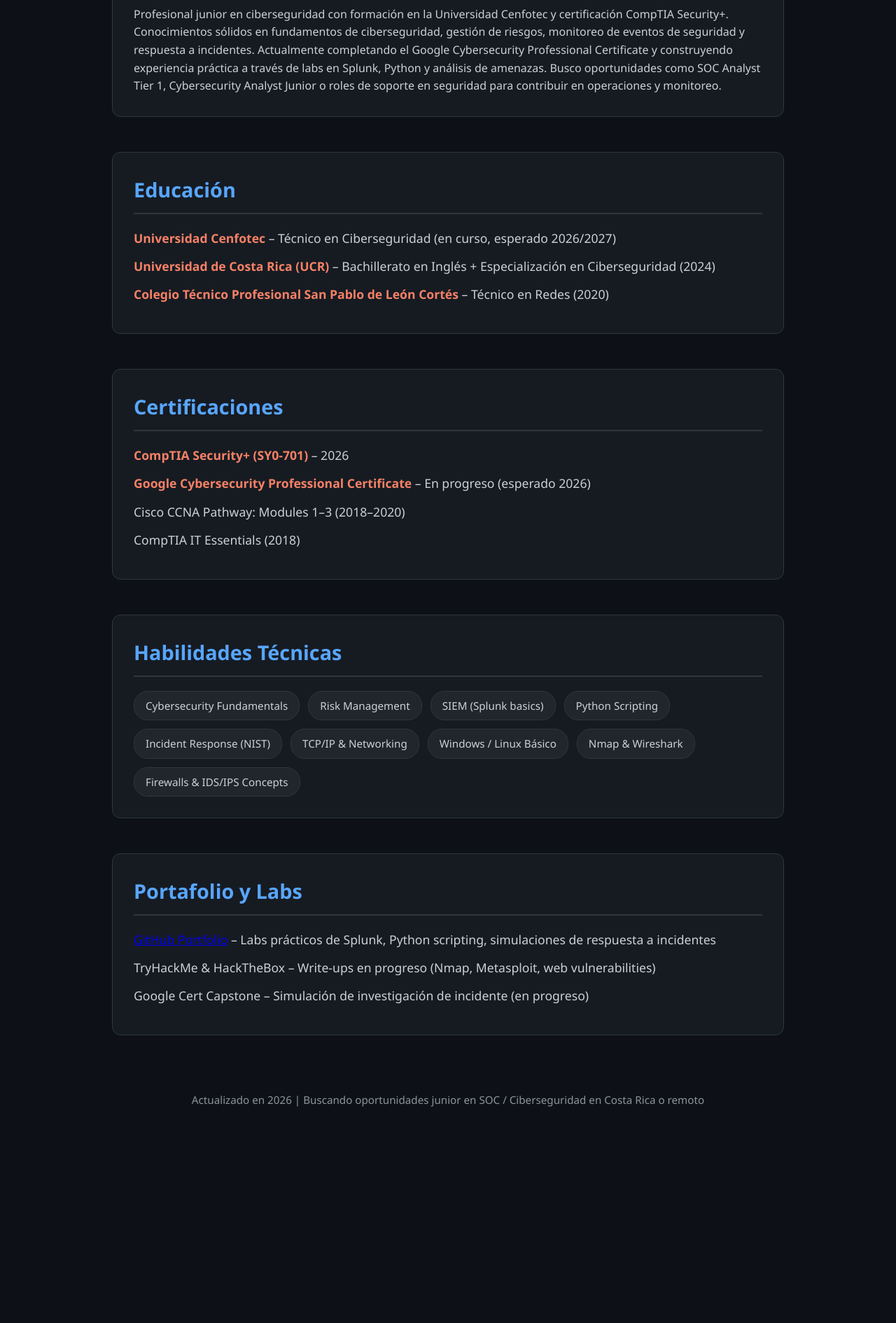
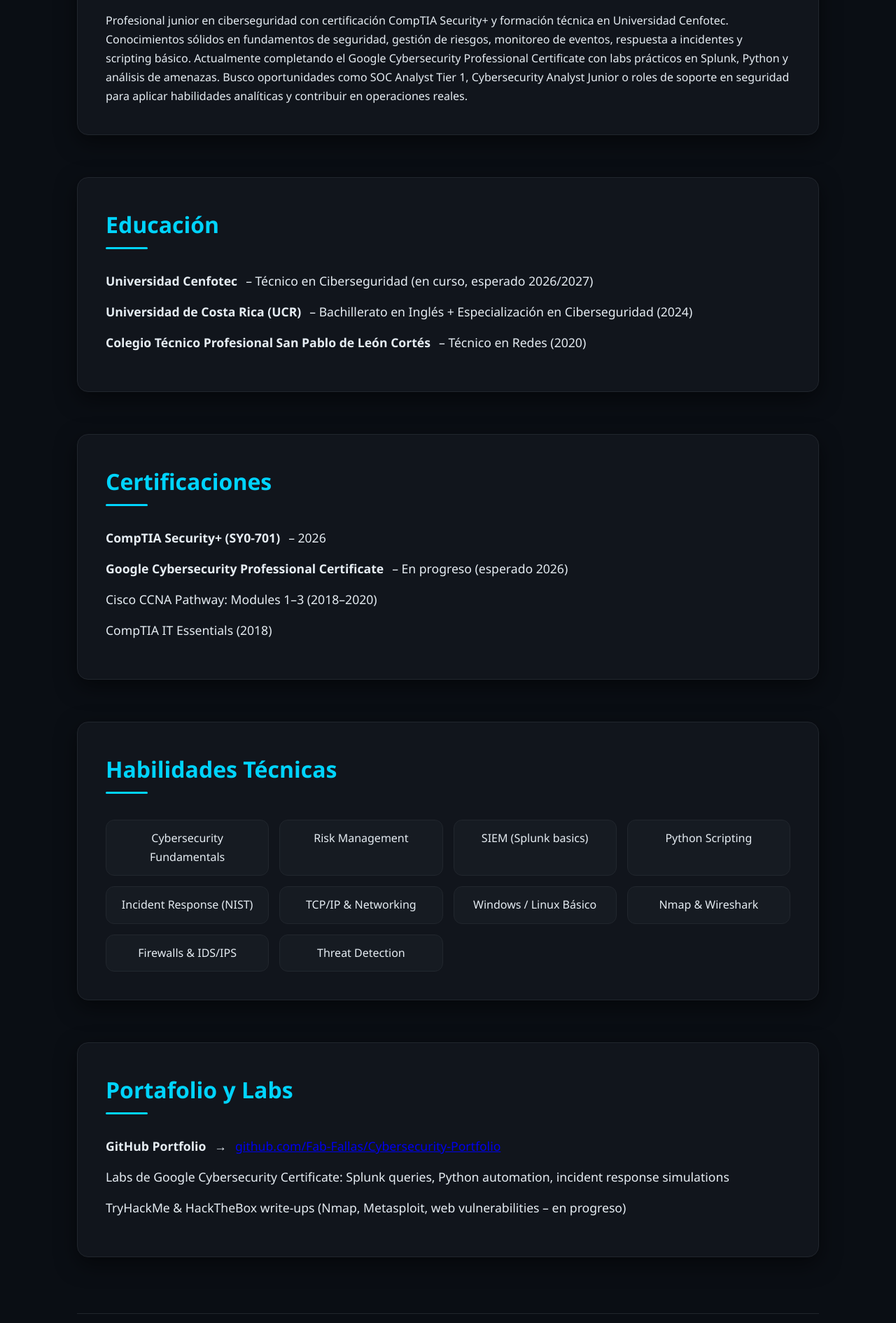
Before and after one commit to Fab-Fallas/Cybersecurity-Portfolio, a plain HTML site: page index.html in a window 1280 px wide. Shown: the part 540-2430 px from the top of the page at 70% size. Before the commit the page ends 2184 px from the top, so only its background shows below. Drawn offline with Linux system fonts and the light colour scheme.

Commit message:
index.html

```diff
--- a/index.html
+++ b/index.html
@@ -7,100 +7,141 @@
   <link rel="stylesheet" href="https://cdnjs.cloudflare.com/ajax/libs/font-awesome/6.5.0/css/all.min.css"/>
   <style>
     :root {
-      --bg: #0d1117;
-      --text: #c9d1d9;
-      --accent: #58a6ff;
-      --accent-dark: #388bfd;
-      --card: #161b22;
-      --border: #30363d;
+      --bg: #0a0e14;
+      --text: #e6edf3;
+      --accent: #00d4ff;
+      --accent-glow: #00d4ff80;
+      --card: #11151c;
+      --border: #21262d;
+      --highlight: #f78166;
     }
-    * {
-      margin: 0;
-      padding: 0;
-      box-sizing: border-box;
-    }
+    * { margin:0; padding:0; box-sizing:border-box; }
     body {
       font-family: 'Segoe UI', system-ui, sans-serif;
       background: var(--bg);
       color: var(--text);
-      line-height: 1.6;
+      line-height: 1.7;
+      min-height: 100vh;
     }
     .container {
-      max-width: 1000px;
+      max-width: 1100px;
       margin: 0 auto;
-      padding: 40px 20px;
+      padding: 60px 20px;
     }
     header {
       text-align: center;
-      padding-bottom: 40px;
+      padding-bottom: 60px;
     }
     h1 {
-      font-size: 3rem;
+      font-size: 3.5rem;
       color: var(--accent);
-      margin-bottom: 8px;
+      text-shadow: 0 0 20px var(--accent-glow);
+      margin-bottom: 12px;
     }
     .subtitle {
-      font-size: 1.3rem;
-      color: #f78166;
-      margin-bottom: 20px;
+      font-size: 1.4rem;
+      color: var(--highlight);
+      margin-bottom: 30px;
     }
-    .contact-info {
-      margin-bottom: 30px;
+    .contact-bar {
+      display: flex;
+      justify-content: center;
+      gap: 30px;
+      margin-bottom: 50px;
+      flex-wrap: wrap;
+    }
+    .contact-item {
+      display: flex;
+      align-items: center;
+      gap: 10px;
       font-size: 1.1rem;
     }
-    .contact-info a {
+    .contact-item a {
       color: var(--accent);
       text-decoration: none;
+      transition: 0.3s;
     }
-    .contact-info a:hover {
-      text-decoration: underline;
+    .contact-item a:hover {
+      color: #fff;
+      text-shadow: 0 0 10px var(--accent);
     }
     section {
-      margin: 50px 0;
-      padding: 30px;
+      margin: 60px 0;
+      padding: 40px;
       background: var(--card);
       border: 1px solid var(--border);
-      border-radius: 12px;
+      border-radius: 16px;
+      box-shadow: 0 10px 30px rgba(0,0,0,0.5);
+      transition: transform 0.3s;
+    }
+    section:hover {
+      transform: translateY(-5px);
     }
     h2 {
       color: var(--accent);
-      font-size: 1.8rem;
-      margin-bottom: 20px;
-      border-bottom: 2px solid var(--border);
-      padding-bottom: 10px;
+      font-size: 2rem;
+      margin-bottom: 25px;
+      position: relative;
+      display: inline-block;
+    }
+    h2:after {
+      content: '';
+      position: absolute;
+      bottom: -8px;
+      left: 0;
+      width: 60px;
+      height: 3px;
+      background: var(--accent);
+      border-radius: 3px;
     }
     ul {
       list-style: none;
+      padding-left: 0;
     }
     li {
-      margin: 12px 0;
+      margin: 14px 0;
       font-size: 1.1rem;
-    }
-    li strong {
-      color: #f78166;
-    }
-    .skills-list {
       display: flex;
-      flex-wrap: wrap;
+      align-items: center;
       gap: 12px;
     }
-    .skill-tag {
+    li i {
+      color: var(--accent);
+      width: 24px;
+      text-align: center;
+    }
+    .skills-grid {
+      display: grid;
+      grid-template-columns: repeat(auto-fit, minmax(200px, 1fr));
+      gap: 15px;
+      margin-top: 20px;
+    }
+    .skill {
+      background: #161b22;
+      padding: 12px 20px;
+      border-radius: 12px;
+      border: 1px solid var(--border);
+      text-align: center;
+      transition: all 0.3s;
+    }
+    .skill:hover {
       background: #21262d;
-      padding: 8px 16px;
-      border-radius: 20px;
-      font-size: 0.95rem;
-      border: 1px solid var(--border);
+      border-color: var(--accent);
+      transform: translateY(-3px);
+      box-shadow: 0 5px 15px var(--accent-glow);
     }
     footer {
       text-align: center;
-      margin-top: 60px;
-      padding: 20px;
+      margin-top: 80px;
+      padding: 30px;
       color: #8b949e;
       font-size: 0.95rem;
+      border-top: 1px solid var(--border);
     }
     @media (max-width: 768px) {
-      h1 { font-size: 2.2rem; }
-      section { padding: 20px; }
+      h1 { font-size: 2.5rem; }
+      .contact-bar { flex-direction: column; align-items: center; }
+      section { padding: 25px; }
     }
   </style>
 </head>
@@ -111,22 +152,22 @@
       <h1>Fabián Fallas Mena</h1>
       <p class="subtitle">CompTIA Security+ Certified | Técnico en Ciberseguridad – Universidad Cenfotec</p>
 
-      <div class="contact-info">
-        <p>San José, Costa Rica</p>
-        <p><i class="fas fa-envelope"></i> fallas.fabian.mena@gmail.com</p>
-        <p><i class="fas fa-phone"></i> +506 8616-6370</p>
-        <p><i class="fab fa-linkedin"></i> <a href="https://www.linkedin.com/in/tu-perfil-real">linkedin.com/in/tu-perfil</a></p>
-        <p><i class="fab fa-github"></i> <a href="https://github.com/Fab-Fallas">github.com/Fab-Fallas</a></p>
+      <div class="contact-bar">
+        <div class="contact-item"><i class="fas fa-map-marker-alt"></i> San José, Costa Rica</div>
+        <div class="contact-item"><i class="fas fa-envelope"></i> fallas.fabian.mena@gmail.com</div>
+        <div class="contact-item"><i class="fas fa-phone"></i> +506 8616-6370</div>
+        <div class="contact-item"><i class="fab fa-linkedin"></i> <a href="https://www.linkedin.com/in/tu-perfil">LinkedIn</a></div>
+        <div class="contact-item"><i class="fab fa-github"></i> <a href="https://github.com/Fab-Fallas">GitHub</a></div>
       </div>
     </header>
 
     <section>
       <h2>Perfil Profesional</h2>
       <p>
-        Profesional junior en ciberseguridad con formación en la Universidad Cenfotec y certificación CompTIA Security+.
-        Conocimientos sólidos en fundamentos de ciberseguridad, gestión de riesgos, monitoreo de eventos de seguridad y respuesta a incidentes.
-        Actualmente completando el Google Cybersecurity Professional Certificate y construyendo experiencia práctica a través de labs en Splunk, Python y análisis de amenazas.
-        Busco oportunidades como SOC Analyst Tier 1, Cybersecurity Analyst Junior o roles de soporte en seguridad para contribuir en operaciones y monitoreo.
+        Profesional junior en ciberseguridad con certificación CompTIA Security+ y formación técnica en Universidad Cenfotec.
+        Conocimientos sólidos en fundamentos de seguridad, gestión de riesgos, monitoreo de eventos, respuesta a incidentes y scripting básico.
+        Actualmente completando el Google Cybersecurity Professional Certificate con labs prácticos en Splunk, Python y análisis de amenazas.
+        Busco oportunidades como SOC Analyst Tier 1, Cybersecurity Analyst Junior o roles de soporte en seguridad para aplicar habilidades analíticas y contribuir en operaciones reales.
       </p>
     </section>
 
@@ -151,30 +192,31 @@
 
     <section>
       <h2>Habilidades Técnicas</h2>
-      <div class="skills-list">
-        <span class="skill-tag">Cybersecurity Fundamentals</span>
-        <span class="skill-tag">Risk Management</span>
-        <span class="skill-tag">SIEM (Splunk basics)</span>
-        <span class="skill-tag">Python Scripting</span>
-        <span class="skill-tag">Incident Response (NIST)</span>
-        <span class="skill-tag">TCP/IP & Networking</span>
-        <span class="skill-tag">Windows / Linux Básico</span>
-        <span class="skill-tag">Nmap & Wireshark</span>
-        <span class="skill-tag">Firewalls & IDS/IPS Concepts</span>
+      <div class="skills-grid">
+        <div class="skill">Cybersecurity Fundamentals</div>
+        <div class="skill">Risk Management</div>
+        <div class="skill">SIEM (Splunk basics)</div>
+        <div class="skill">Python Scripting</div>
+        <div class="skill">Incident Response (NIST)</div>
+        <div class="skill">TCP/IP & Networking</div>
+        <div class="skill">Windows / Linux Básico</div>
+        <div class="skill">Nmap & Wireshark</div>
+        <div class="skill">Firewalls & IDS/IPS</div>
+        <div class="skill">Threat Detection</div>
       </div>
     </section>
 
     <section>
       <h2>Portafolio y Labs</h2>
       <ul>
-        <li><a href="https://github.com/Fab-Fallas/Cybersecurity-Portfolio">GitHub Portfolio</a> – Labs prácticos de Splunk, Python scripting, simulaciones de respuesta a incidentes</li>
-        <li>TryHackMe & HackTheBox – Write-ups en progreso (Nmap, Metasploit, web vulnerabilities)</li>
-        <li>Google Cert Capstone – Simulación de investigación de incidente (en progreso)</li>
+        <li><strong>GitHub Portfolio</strong> → <a href="https://github.com/Fab-Fallas/Cybersecurity-Portfolio">github.com/Fab-Fallas/Cybersecurity-Portfolio</a></li>
+        <li>Labs de Google Cybersecurity Certificate: Splunk queries, Python automation, incident response simulations</li>
+        <li>TryHackMe & HackTheBox write-ups (Nmap, Metasploit, web vulnerabilities – en progreso)</li>
       </ul>
     </section>
 
     <footer>
-      <p>Actualizado en 2026 | Buscando oportunidades junior en SOC / Ciberseguridad en Costa Rica o remoto</p>
+      <p>Actualizado en 2026 | Abierto a oportunidades junior en SOC / Ciberseguridad en Costa Rica o remoto</p>
     </footer>
   </div>
 </body>
```
